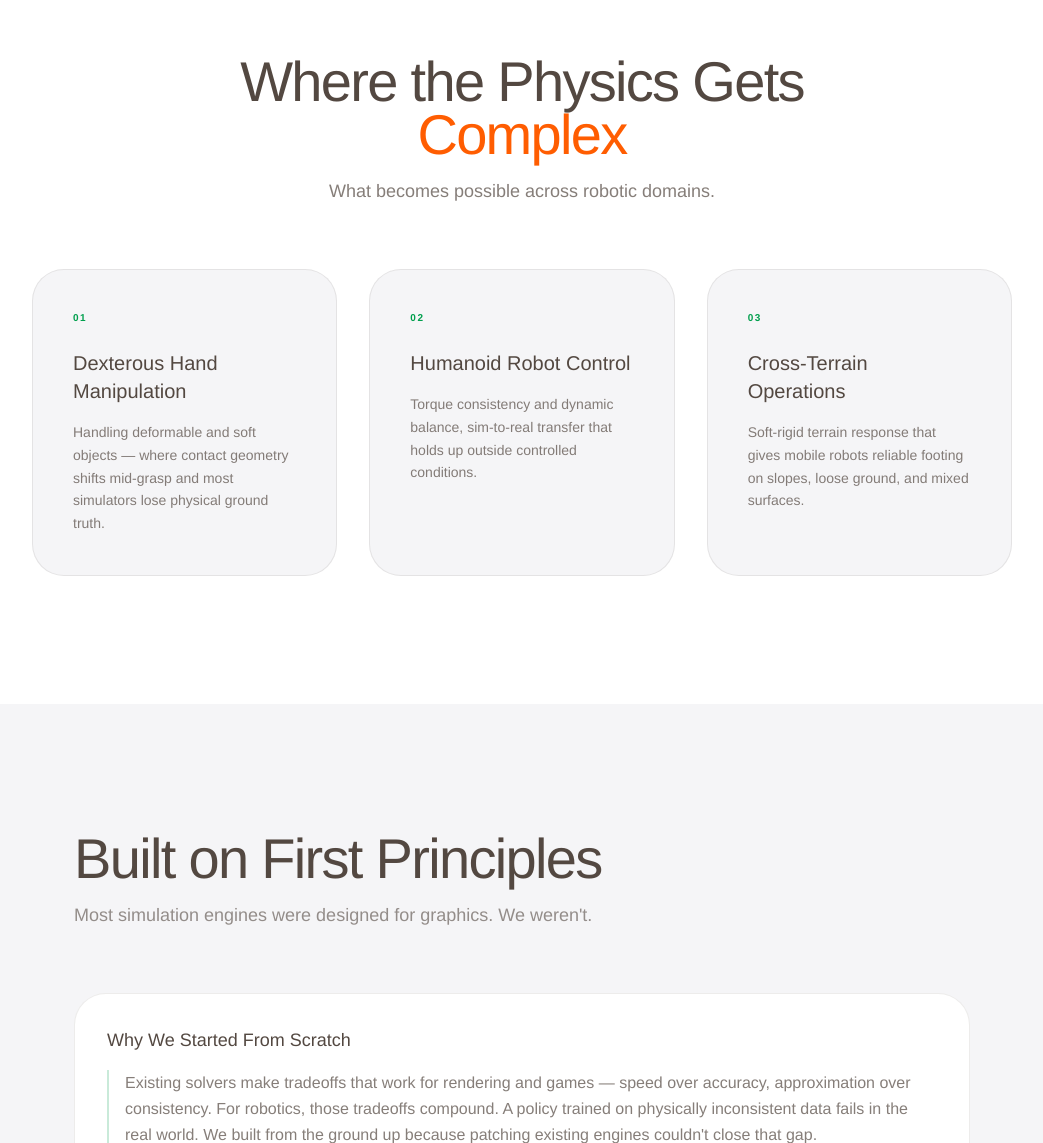
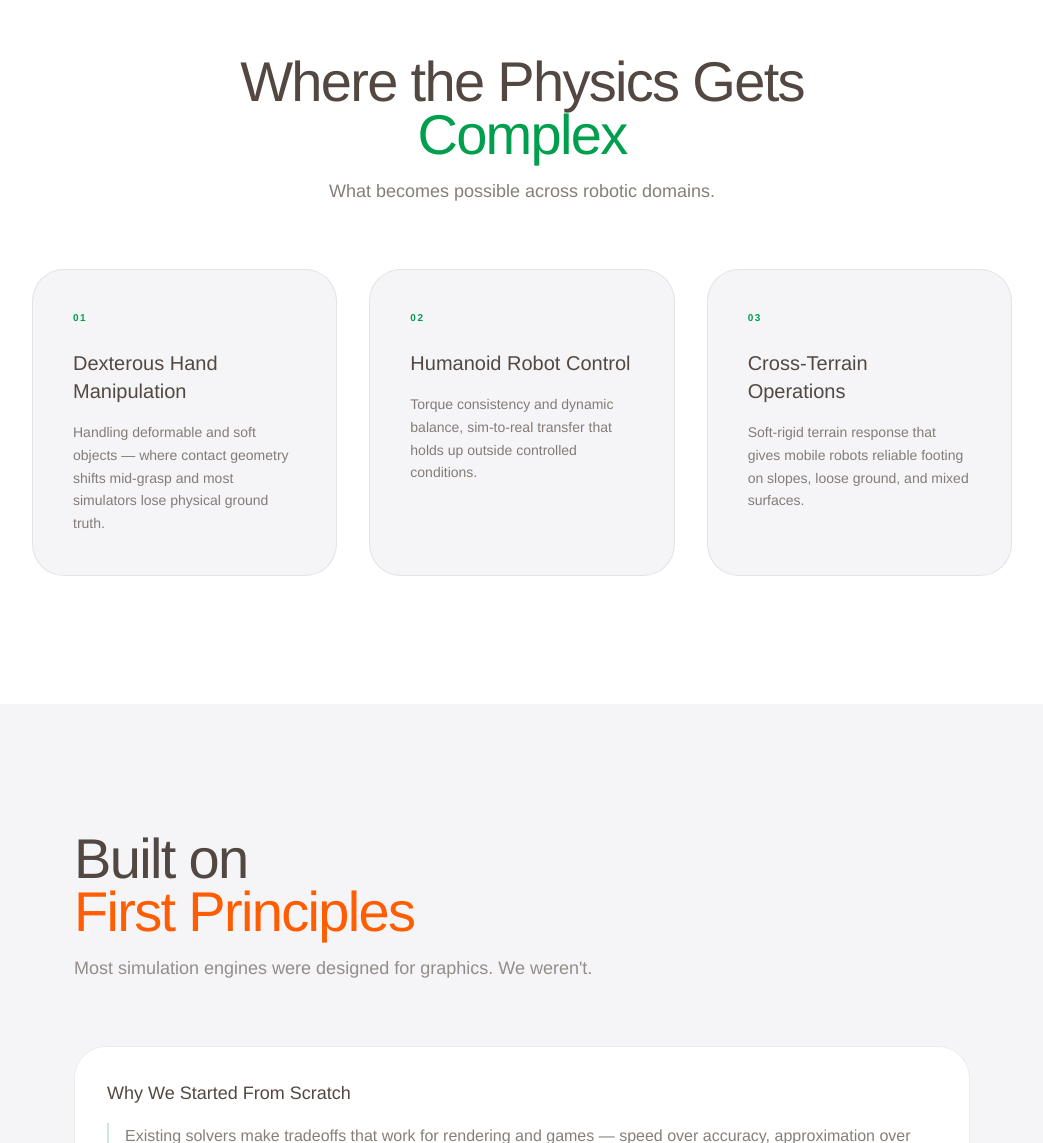
Before and after one commit to Vanehezhewen/uncharted-dynamics, a React (Vite) app: page / in a window 1280 px wide. Shown: the part 2796-3939 px from the top of the page, without its empty margins (118-1161 px from the left). Built offline with nearby package versions, Linux system fonts and the light colour scheme.

Commit message:
color changes

```diff
--- a/src/App.tsx
+++ b/src/App.tsx
@@ -448,7 +448,7 @@ const CaseStudies = () => (
       <div className="mb-16 flex flex-col items-center text-center">
         <h2 className="text-[2.5rem] sm:text-[3.5rem] leading-[0.95] font-medium tracking-[-0.03em] mb-4">
           Where the Physics Gets <br />
-          <span className="text-brand-orange">Complex</span>
+          <span className="text-brand-accent">Complex</span>
         </h2>
         <p className="text-lg opacity-70 max-w-xl">
           What becomes possible across robotic domains.
@@ -498,7 +498,8 @@ const BuildOnFirstPrinciples = () => (
     <div className="max-w-4xl mx-auto w-full">
       <div className="mb-16">
         <h2 className="text-[2.5rem] sm:text-[3.5rem] leading-[0.95] font-medium tracking-[-0.03em] mb-4">
-          Built on First Principles
+          Built on <br />
+          <span className="text-brand-orange">First Principles</span>
         </h2>
         <p className="text-lg opacity-60">
           Most simulation engines were designed for graphics. We weren't.
```
